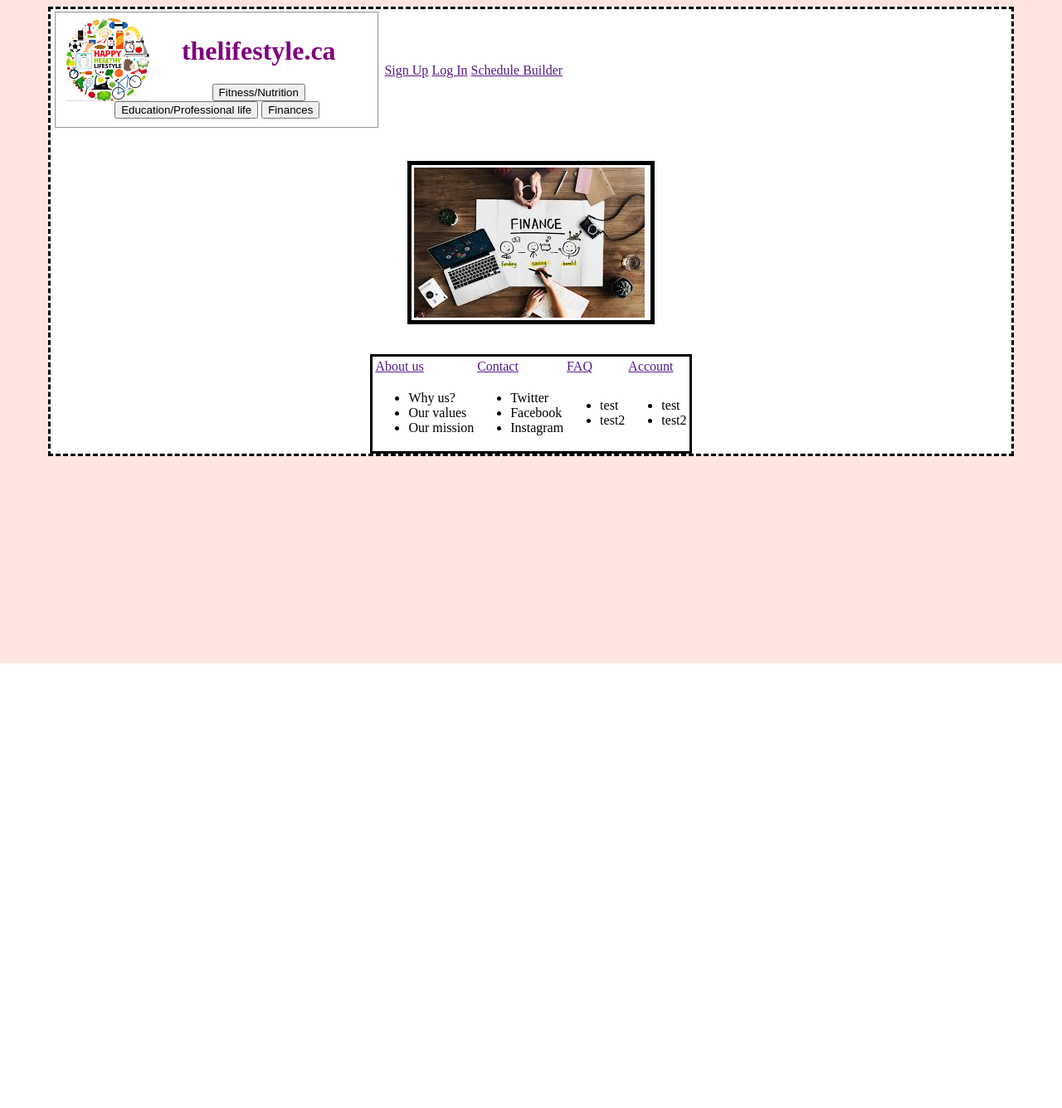
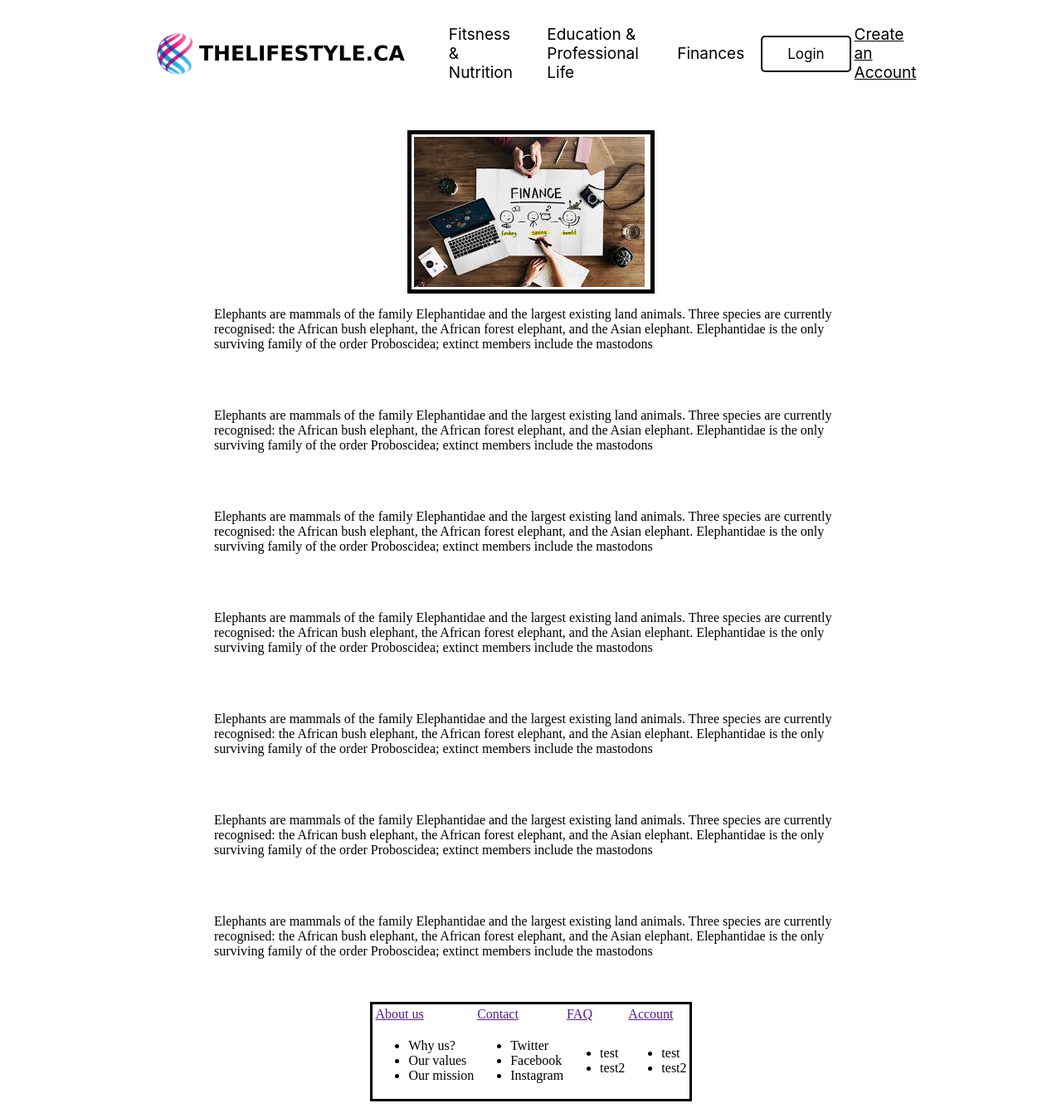
Before and after one commit to JosephSaliba01/thelifestyle, a PHP site: page /HomePage.html in a window 1280 px wide. Shown: the whole page at 83% size. Before the commit the page ends 800 px from the top, so only its background shows below. Run offline with PHP 8.4, Linux system fonts and the light colour scheme.

Commit message:
Adjusted homepage menubar style

```diff
--- a/HomePage.html
+++ b/HomePage.html
@@ -11,30 +11,52 @@
 
 
 </head>
-
-<div class="MainDivTag">
-
-<table>
+<body class="body">
+	<section class="MainDivTag">
+		<section style="background-color: lightblue;">
+		<nav class="Headernav">
+			<div class="tablediv">
+				<table id="Headtable">
 					<tr>
 						<td>
-			<form id="MenuForCategories" >
-			 <fieldset>
-			 	<img src="logo.png" alt="logo" style="width:100px;height:100px; float: left">
+							<img src="potentiallogo.png" alt="logo" style="width:50px;height:50px; float: left;">
+						</td>
+						<td>
+							<h1 id="MainMenuHeader">THELIFESTYLE.CA</h1>
+						</td>
+						<td class="headertd"  style="padding-left: 50px;">
+							<a href="" class="headerlinkanchors"><p class="headerlinks">Fitsness & Nutrition</p></a>
 
-			 	<h1 id="MainMenuHeader">thelifestyle.ca</h1>
-			 	<input class ="button" type="submit" value="Fitness/Nutrition">
-				<input class ="button" type = "reset" value = "Education/Professional life" />
-				<input class ="button" type = "reset" value = "Finances" />
-
-			 </fieldset>
-
-			</form>
 						</td>
-		<td><a href="">Sign Up</a></td>
-		<td><a href="">Log In</a></td>
-		<td><a href="">Schedule Builder</a></td>
+						<td class="headertd">
+							<a href="" class="headerlinkanchors"><p class="headerlinks">Education & Professional Life</p></a>
+						</td>
+						<td class="headertd">
+							<a href="" class="headerlinkanchors"><p class="headerlinks">Finances</p></a>
+						</td>
 					</tr>
 				</table>
+			</div>
+
+			<div class="loginsignupsdiv">
+					<table class="loginsignuptable">
+						<tr>
+							<td>
+								<a href="" class="loginbtn">Login</a>
+
+							</td>
+							<td>
+								<a href="" class="headerlinkanchors" style="text-decoration: underline;"><p class="headerlinks">Create an Account</p></a>
+							</td>
+
+						</tr>
+					</table>
+			</div>
+
+		</nav>
+		</section>
+	<section class="SecondMainDivTag">
+
 		<br>
 		<br>
 		<table class="imageSlidesTable">
@@ -52,7 +74,49 @@
 					<p class="myText" value="test3"></p>
 				</td>
 			</tr>
+
 		</table>
+
+		<p>Elephants are mammals of the family Elephantidae and the largest existing land animals.
+			Three species are currently recognised: the African bush elephant, the African forest elephant,
+			and the Asian elephant. Elephantidae is the only surviving family of the order Proboscidea;
+			extinct members include the mastodons</p>
+		<br>
+		<br>
+		<p>Elephants are mammals of the family Elephantidae and the largest existing land animals.
+			Three species are currently recognised: the African bush elephant, the African forest elephant,
+			and the Asian elephant. Elephantidae is the only surviving family of the order Proboscidea;
+			extinct members include the mastodons</p>
+		<br>
+		<br>
+		<p>Elephants are mammals of the family Elephantidae and the largest existing land animals.
+			Three species are currently recognised: the African bush elephant, the African forest elephant,
+			and the Asian elephant. Elephantidae is the only surviving family of the order Proboscidea;
+			extinct members include the mastodons</p>
+		<br>
+		<br>
+		<p>Elephants are mammals of the family Elephantidae and the largest existing land animals.
+			Three species are currently recognised: the African bush elephant, the African forest elephant,
+			and the Asian elephant. Elephantidae is the only surviving family of the order Proboscidea;
+			extinct members include the mastodons</p>
+		<br>
+		<br>
+		<p>Elephants are mammals of the family Elephantidae and the largest existing land animals.
+			Three species are currently recognised: the African bush elephant, the African forest elephant,
+			and the Asian elephant. Elephantidae is the only surviving family of the order Proboscidea;
+			extinct members include the mastodons</p>
+		<br>
+		<br>
+		<p>Elephants are mammals of the family Elephantidae and the largest existing land animals.
+			Three species are currently recognised: the African bush elephant, the African forest elephant,
+			and the Asian elephant. Elephantidae is the only surviving family of the order Proboscidea;
+			extinct members include the mastodons</p>
+		<br>
+		<br>
+		<p>Elephants are mammals of the family Elephantidae and the largest existing land animals.
+			Three species are currently recognised: the African bush elephant, the African forest elephant,
+			and the Asian elephant. Elephantidae is the only surviving family of the order Proboscidea;
+			extinct members include the mastodons</p>
 		<br>
 		<br>
 
@@ -115,6 +179,7 @@ function carousel() {
 		</table>
 		</div>
 
-
-</div>
+	</section>
+	</section>
+</body>
 </html>
--- a/homepage_css.css
+++ b/homepage_css.css
@@ -4,19 +4,101 @@ table.imageSlidesTable
 	margin: auto;
 }
 
+.body
+{
+	background-color: white;
+	position: relative;
 
-div.MainDivTag
+}
+
+.MainDivTag
 {
-	border-style: dashed;
-	margin-left:50px;
-    margin-right:50px;
+
+	margin-right: 175px;
+	margin-left: 175px;
     background-color: white;
 }
 
+.SecondMainDivTag
+{
 
-body
-{
-	background-color: #FFE4E1;
+	margin-left:75px;
+    margin-right:75px;
+    background-color: white;
+}
+
+.Headernav {
+	margin-left:auto;
+	margin-right:auto;
+	background-color: white;
+	position: sticky;
+	display: flex;
+
+
+}
+
+.tablediv {
+ background-color: white;
+ width: 80%;
+ float: left;
+
+}
+
+.loginsignupsdiv {
+	width: 20%;
+	background-color: white;
+	float: right;
+	height: auto;
+
+   }
+
+.loginsignuptable {
+	height: 100%;
+	width: 100%;
+}
+
+.headertd {
+	padding-right: 15px;
+	padding-left: 15px;
+
+}
+
+.headerlinkanchors {
+	text-decoration: none;
+
+
+}
+
+a.headerlinkanchors:visited {
+	color: black;
+}
+
+a.loginbtn:link, a.loginbtn:visited {
+	background-color: white;
+	color: black;
+	border: 2px solid black;
+	border-radius: 5px;
+	padding: 10px 30px;
+	text-align: center;
+	text-decoration: none;
+	display: inline-block;
+	font-size: 17px;
+	font-family: -apple-system, BlinkMacSystemFont, 'Segoe UI', Roboto, Oxygen, Ubuntu, Cantarell, 'Open Sans', 'Helvetica Neue', sans-serif;
+
+  }
+
+  a.loginbtn:hover, a.loginbtn:active {
+	background-color: black;
+	color: white;
+	font-size: 17px;
+	font-family: -apple-system, BlinkMacSystemFont, 'Segoe UI', Roboto, Oxygen, Ubuntu, Cantarell, 'Open Sans', 'Helvetica Neue', sans-serif;
+
+  }
+
+.headerlinks {
+	font-size: 19px;
+	font-family: -apple-system, BlinkMacSystemFont, 'Segoe UI', Roboto, Oxygen, Ubuntu, Cantarell, 'Open Sans', 'Helvetica Neue', sans-serif;
+
 }
 
 
@@ -33,14 +115,11 @@ body
 
 }
 
-
-#bulletPoints
+#MainMenuHeader
 {
+	font-style: normal;
+	font-size: 25px;
+	color:black;
+	font-family: Verdana, Geneva, Tahoma, sans-serif;
 
 }
-
-#MainMenuHeader
-{
-	color:purple;
-
-}
```
Also changed, not shown: PotentialLogo.png (added). Lines whose indentation alone changed are shown as unchanged.
